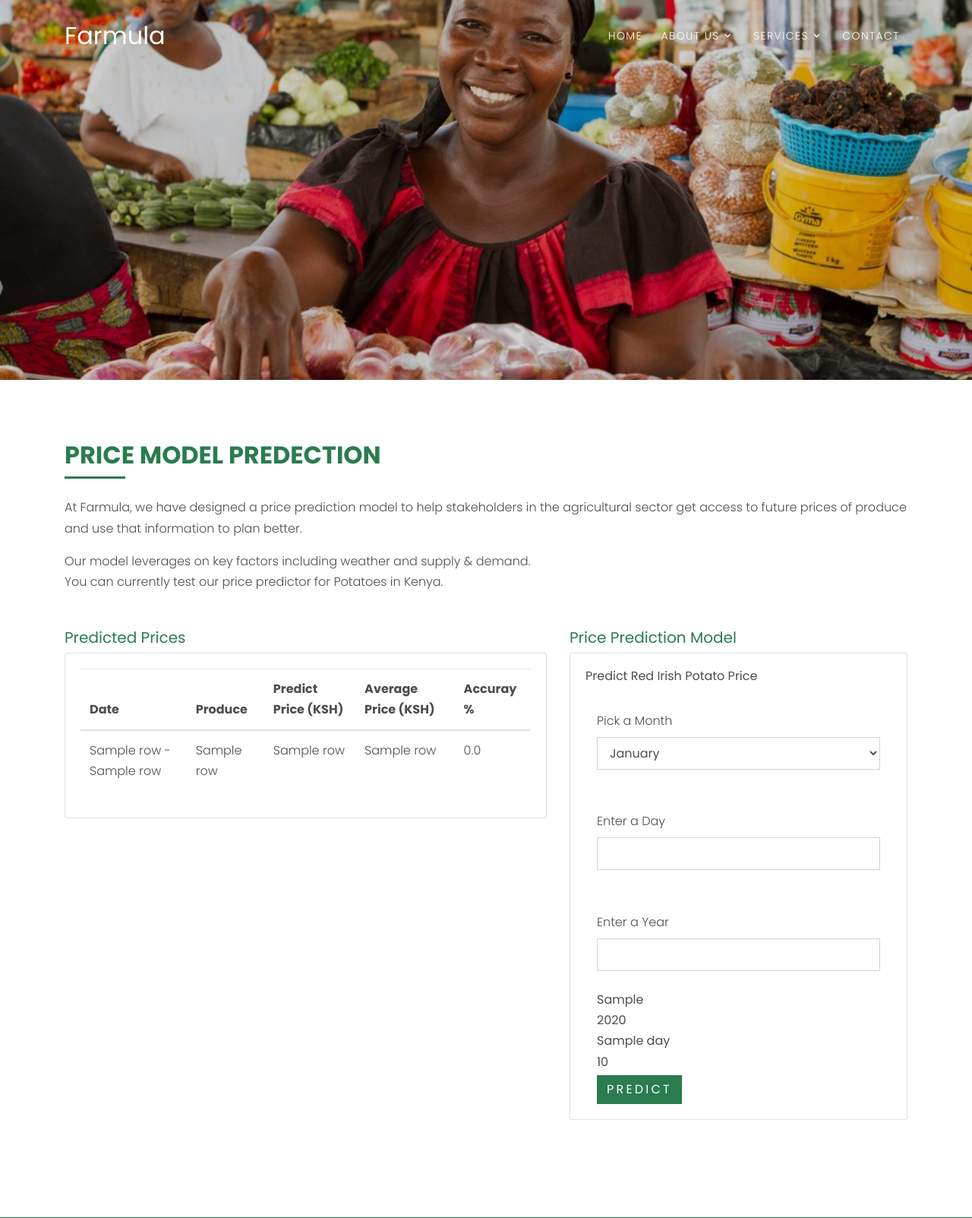
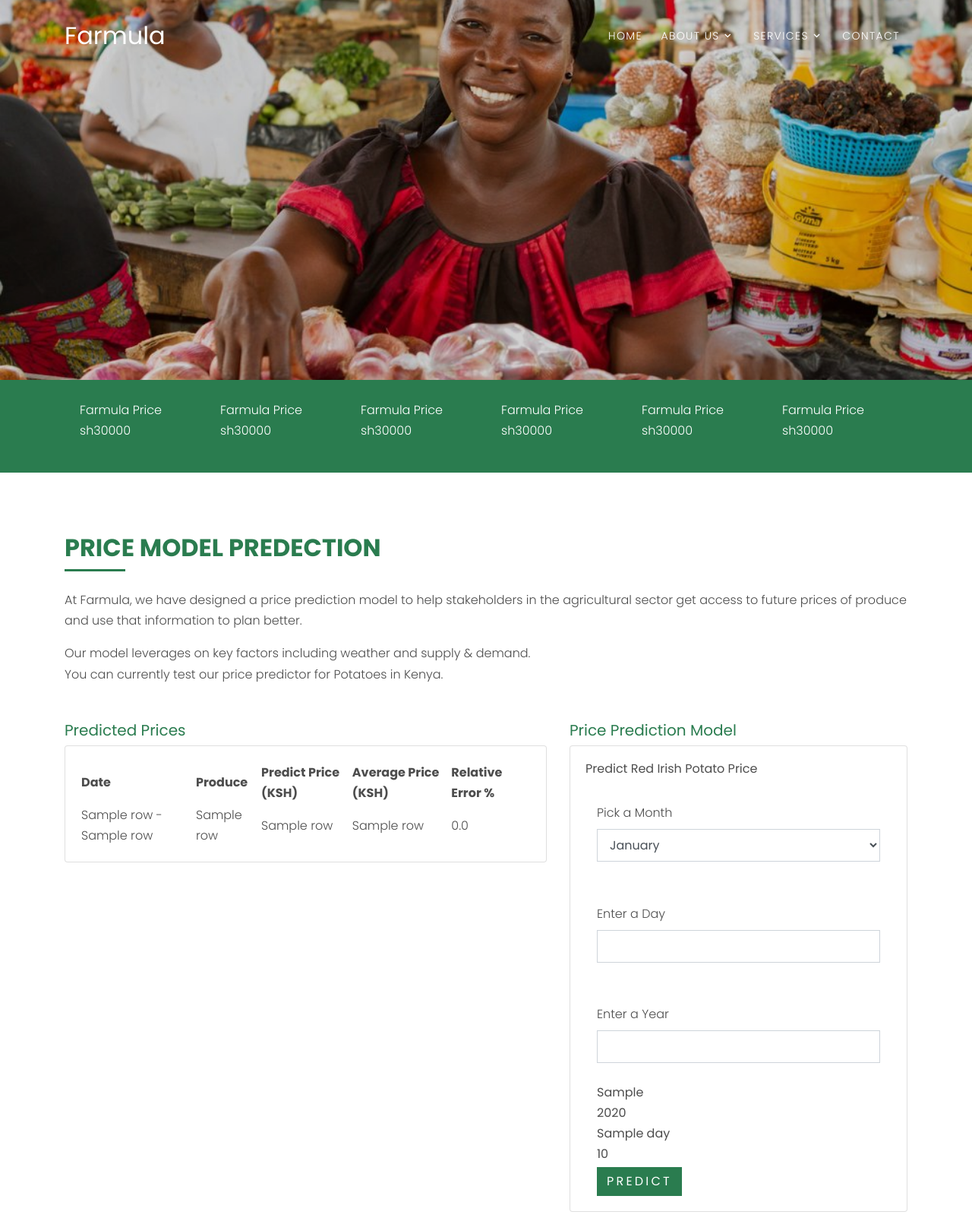
Before and after one commit to Farmulaio/Farmula, a Flask app: template templates/price.html in a window 1280 px wide. Shown: the top 1603 px of the page at 76% size. Run offline with Flask 2, Linux system fonts and the light colour scheme; tables that the repository leaves empty or names only in its code hold one stand-in row (values such as "Sample post"); the template is opened without the code that fills it: values that come from a table or form of the project are taken from there, most other values are stand-ins (such as "Sample title", 1, 10 or a date in 2020); parts of the project's set-up code (start-up, migrations or seed data) failed here and were passed over; some libraries are stand-ins or nearby versions; some web fonts are replaced.

Commit message:
responsvness table

```diff
--- a/app.py
+++ b/app.py
@@ -37,8 +37,8 @@ def index():
 @app.route('/price', methods=['GET','POST'])
 def price():
     try:
-        db = pymysql.connect("localhost","root","ahmed@12345","farmula_dashboard")
-        # db = pymysql.connect("localhost","root","","farmula_dashboard")
+        # db = pymysql.connect("localhost","root","ahmed@12345","farmula_dashboard")
+        db = pymysql.connect("localhost","root","","farmula_dashboard")
         cursor = db.cursor()
         cursor.execute("SELECT  * FROM  prediction ")
         price_data = cursor.fetchall()
--- a/static/css/style.css
+++ b/static/css/style.css
@@ -1563,9 +1563,14 @@ h1, h2, h3, h4, h5,
 }
 
 .row_slider {
+    /* background-color: #ececec;
+		background-color: rgba(233,230,230,0.79);
+    padding: 2% 0; */
     background-color: #ececec;
-		background-color: rgba(233,230,230,0.79);
-		padding: 2% 0;
+    background-color: #2a7c4f;
+    padding: 2% 0;
+    color: white;
+
 }
 
 
--- a/templates/price.html
+++ b/templates/price.html
@@ -5,16 +5,20 @@
     </div>
   </div>
 
-  <!-- <div class="row_slider">
+  <div class="row_slider">
     <div class="container">
         <section class="customer-logos slider">
-            <div class="slide"><img src="https://www.solodev.com/assets/carousel/image8.png"></div>
-            <div class="slide"><img src="https://www.solodev.com/assets/carousel/image8.png"></div>
-            <div class="slide"><img src="https://www.solodev.com/assets/carousel/image8.png"></div>
-            <div class="slide"><img src="https://www.solodev.com/assets/carousel/image8.png"></div>
+            <div class="slide"><p> Farmula Price sh30000 </p></div>
+            <div class="slide"><p> Farmula Price sh30000 </p></div>
+            <div class="slide"><p> Farmula Price sh30000 </p></div>
+            <div class="slide"><p> Farmula Price sh30000 </p></div>
+            <div class="slide"><p> Farmula Price sh30000 </p></div>
+            <div class="slide"><p> Farmula Price sh30000 </p></div>
+            <div class="slide"><p> Farmula Price sh30000 </p></div>
+            <div class="slide"><p> Farmula Price sh30000 </p></div>
        </section>
     </div>
-</div> -->
+</div>
 
   <div class="site-section">
     <div class="container">
@@ -37,13 +41,13 @@
                  <h5 class="text-primary">Predicted Prices</h5>
                     <div class="card">
                             <div class="card-body">
-                                <table class="table table-hover">
+                                <table class="table-responsive table-hover">
                                     <thead>
                                             <th scope="col">Date</th>
                                             <th scope="col">Produce</th>
                                             <th scope="col">Predict Price (KSH)</th>
                                             <th scope="col">Average Price (KSH)</th>
-                                            <th scope="col">Accuray %</th>
+                                            <th scope="col">Relative Error %</th>
                                     </thead>
                                     <tbody>
                                             {% for row in price_data %}
```
